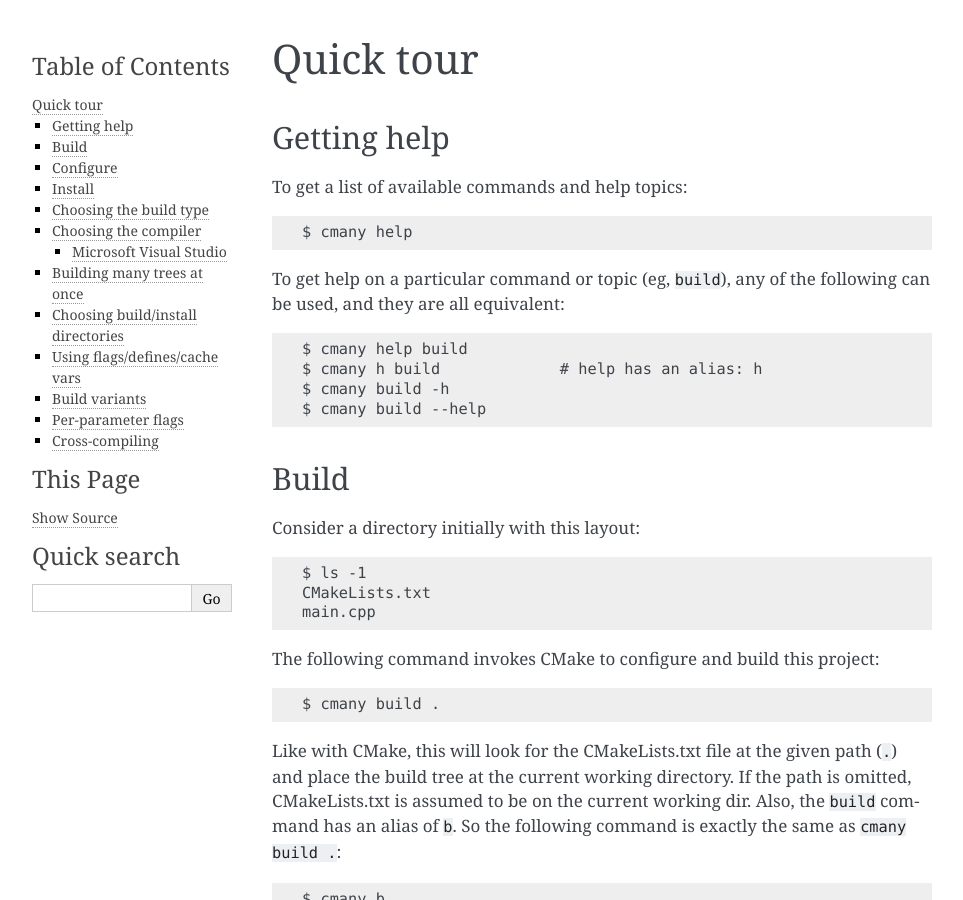
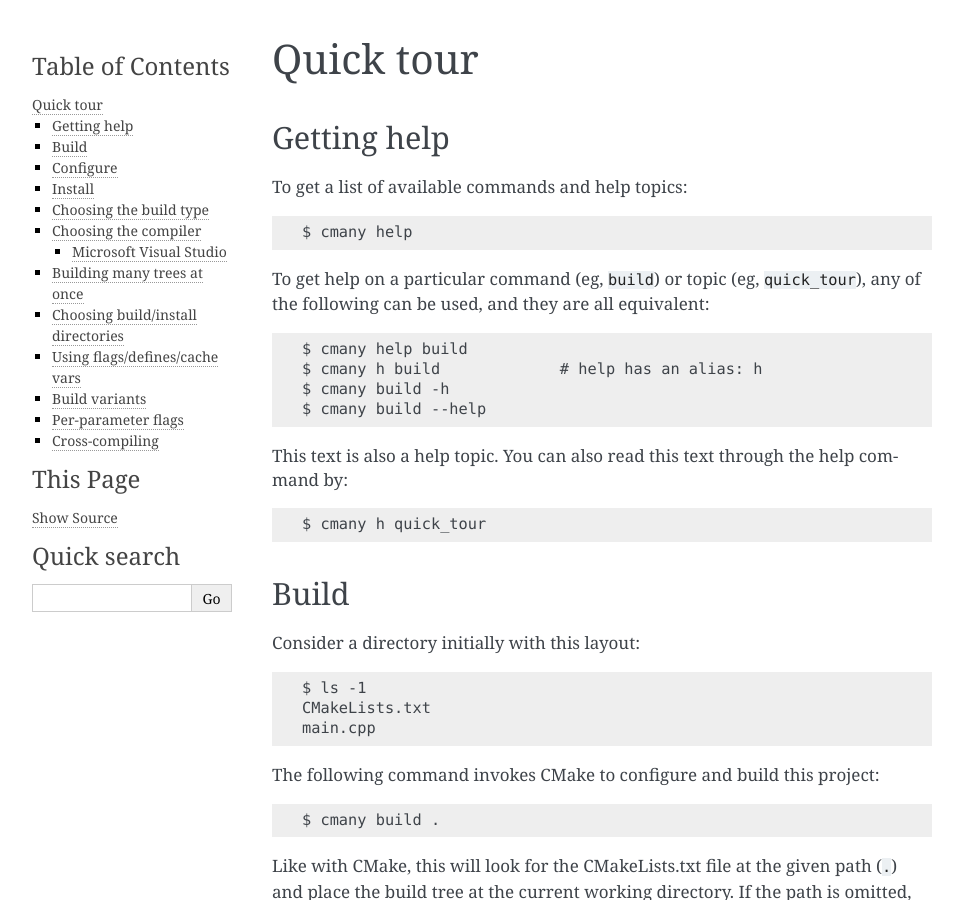
Before and after one commit to biojppm/cmany, a Sphinx documentation site: the page built from doc/quick_tour.rst, in a window 1280 px wide and 900 px high. Shown: the whole window, without its empty margins (148-1111 px from the left). Built offline with Sphinx 7.4.7, drawn with Linux system fonts in a browser that asks for light colours; pages that are not in the unit, such as notebooks, are missing from menus.

Commit message:
docs WIP

```diff
--- a/doc/index.rst
+++ b/doc/index.rst
@@ -86,11 +86,11 @@ This project is a pre-alpha under development.
 
 Contribute
 ----------
-Send pull requests to `<https://github.com/biojppm/cmany/pulls>`.
+Send pull requests to `<https://github.com/biojppm/cmany/pulls>`_.
 
 Support
 -------
-Send bug reports to `<https://github.com/biojppm/cmany/issues>`.
+Send bug reports to `<https://github.com/biojppm/cmany/issues>`_.
 
 
 Contents
--- a/doc/quick_tour.rst
+++ b/doc/quick_tour.rst
@@ -9,7 +9,7 @@ To get a list of available commands and help topics::
 
     $ cmany help
 
-To get help on a particular command or topic (eg, ``build``), any
+To get help on a particular command (eg, ``build``) or topic (eg, ``quick_tour``), any
 of the following can be used, and they are all equivalent::
 
     $ cmany help build
@@ -17,6 +17,10 @@ of the following can be used, and they are all equivalent::
     $ cmany build -h
     $ cmany build --help
 
+This text is also a help topic. You can also read this text through the help
+command by::
+
+    $ cmany h quick_tour
 
 Build
 -----
```
Also changed, not shown: other parts of doc/index.rst (+1 -0 lines), 2 other files.
